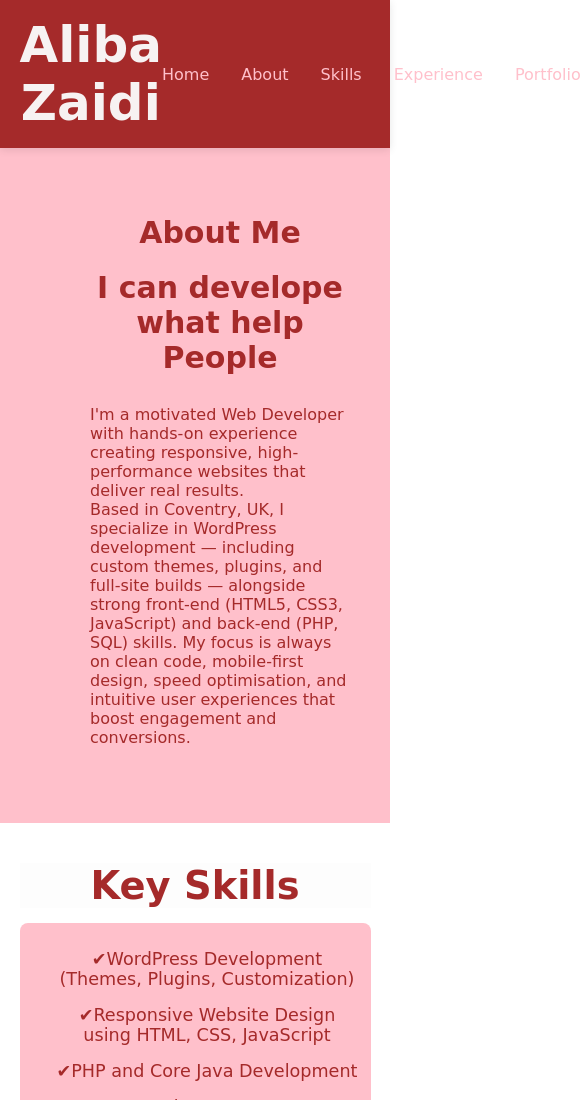
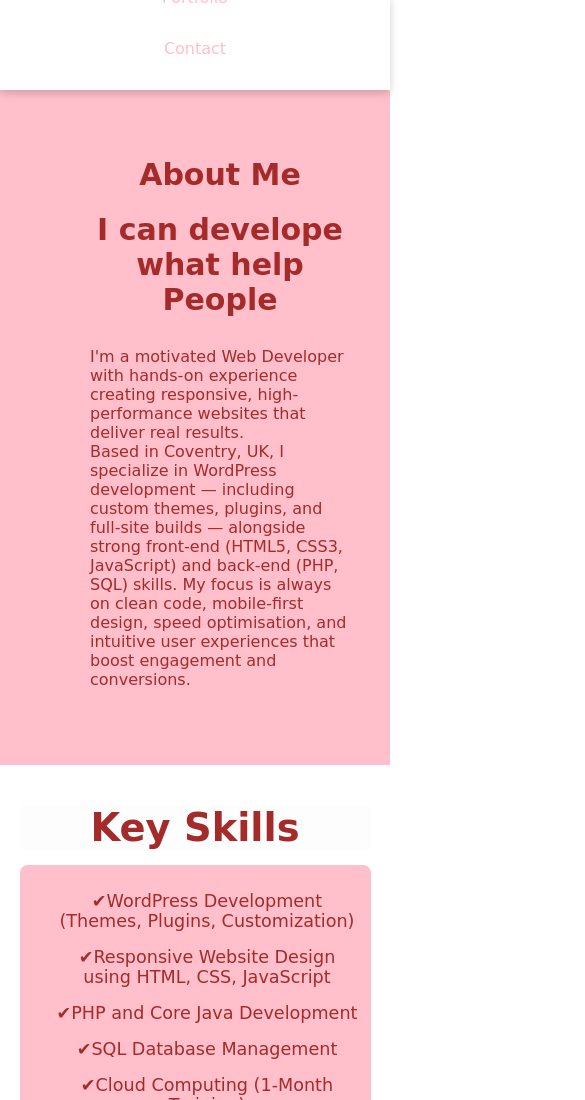
Before and after one commit to zaidialiba/portfolio, a plain HTML site: page index.html in a window 390 px wide. Shown: the top 1100 px of the page, 585 px wide, since content can reach past the window. Drawn offline with Linux system fonts and the light colour scheme; a script that the page names is missing.

Commit message:
Update alibaportfolio.css

```diff
--- a/alibaportfolio.css
+++ b/alibaportfolio.css
@@ -208,3 +208,25 @@ footer {
     padding:30px 5%;
 margin-bottom: 60px;
 border-radius:8px;  }
+
+/* Mobile Menu */
+@media (max-width:768px) {
+  .nav-links { position:absolute;
+     top:100%; left:0;
+     width:100%;
+      background:white;
+      flex-direction:column;
+      padding:2rem 0;
+       transform:translateY(-100%);
+        transition:0.4s;
+        box-shadow:0 4px 10px rgba(0,0,0,0.1); }
+  .nav-links.active {
+     transform:translateY(0); }
+  .hamburger {
+    display:flex; }
+  .hamburger.active span:nth-child(1) {
+     transform:rotate(45deg) translate(5px,5px); }
+  .hamburger.active span:nth-child(2) { opacity:0; }
+  .hamburger.active span:nth-child(3) { transform:rotate(-45deg) translate(7px,-6px); }
+  .hero h1 { font-size:2.8rem; }
+}
```
